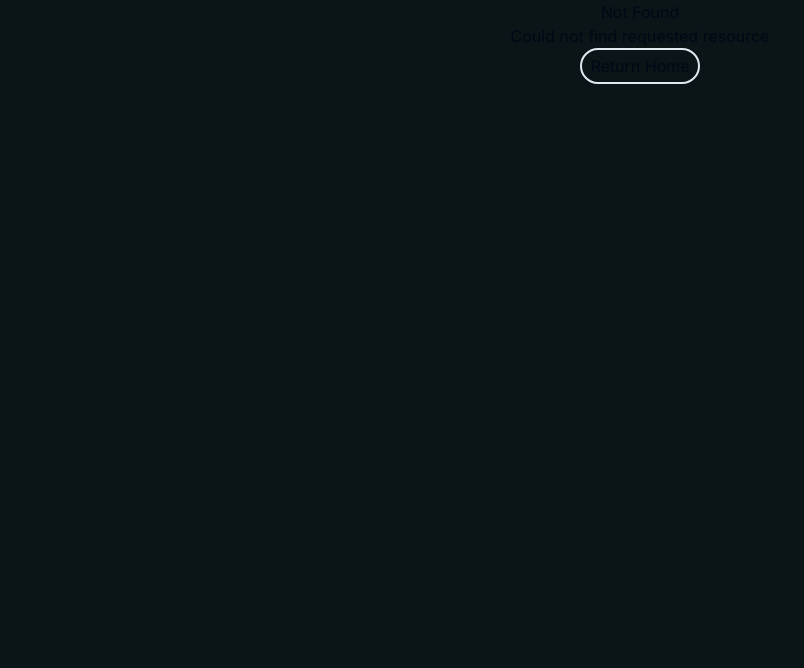
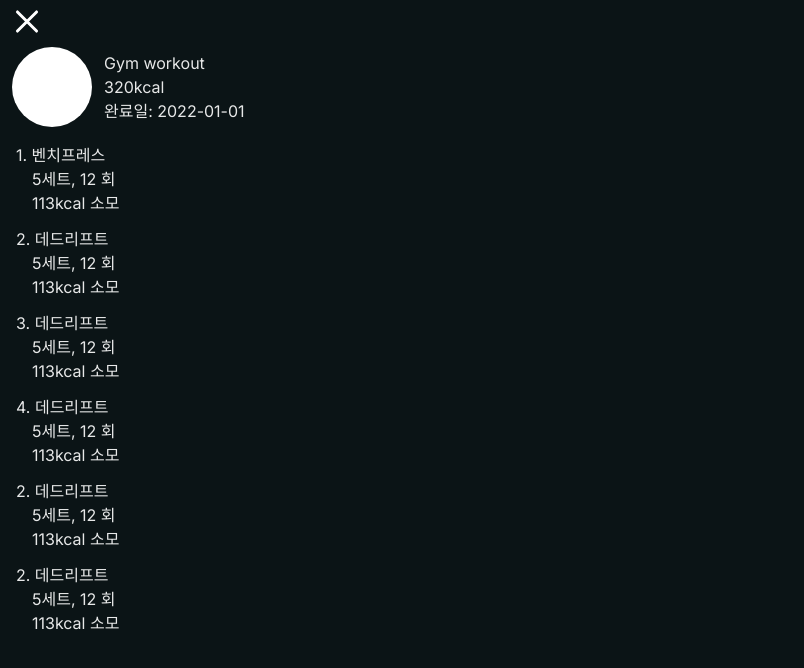
Before and after one commit to MJUZzang/muckGYMma, a Next.js app in the folder projects/fe/: page /plan-info/todo in a window 1280 px wide. Before the commit this address had no page. Shown: the top 668 px of the page, without its empty margins (0-804 px from the left). Built offline with nearby package versions, Linux system fonts and the light colour scheme.

Commit message:
feat: /plan-info/todo 페이지 생성

```diff
--- /dev/null
+++ b/projects/fe/app/_types/PlanInfo.ts
@@ -0,0 +1,3 @@
+interface PlanInfo {
+
+}
--- a/projects/fe/app/community/layout.tsx
+++ b/projects/fe/app/community/layout.tsx
@@ -33,7 +33,7 @@ const CommunityLayout: React.FC<CommunityLayoutProps> = (props) => {
     const pathname = usePathname();
 
     return (
-        <div className="">
+        <>
             <div className="flex flex-col border-b-[1px] border-b-gray-700">
                 <div className="flex items-center max-w-[935px] mx-auto w-full">
                     <LogoAndTitle />
@@ -56,7 +56,7 @@ const CommunityLayout: React.FC<CommunityLayoutProps> = (props) => {
             </div>
 
             <div className="h-full">{props.children}</div>
-        </div>
+        </>
     );
 };
 
--- a/projects/fe/app/plan-info/page.tsx
+++ b/projects/fe/app/plan-info/completed/page.tsx
@@ -2,6 +2,11 @@
 
 import { useRouter } from "next/navigation";
 import React from "react";
+
+interface PlanInfoProps {
+    className?: string;
+
+}
 
 function PlanInfo() {
     const router = useRouter();
--- /dev/null
+++ b/projects/fe/app/plan-info/todo/page.tsx
@@ -0,0 +1,94 @@
+"use client";
+
+import { useRouter } from "next/navigation";
+import React from "react";
+
+interface PlanInfoProps {
+    className?: string;
+
+}
+
+function PlanInfo() {
+    const router = useRouter();
+
+    return (
+        <div className={`h-[100dvh] flex flex-col`}>
+            {/* 엑스 버튼 */}
+            <div
+                className="cursor-pointer ml-3 mt-5"
+                onClick={() => {
+                    router.back();
+                }}
+            >
+                <div className="space-y-[5px]">
+                    <div className="h-[3px] w-[30px] bg-white rotate-45 rounded-full" />
+                    <div className="relative bottom-[8px] h-[3px] w-[30px] bg-white -rotate-45 rounded-full" />
+                </div>
+            </div>
+
+            <div className="flex flex-col mx-3 mt-4">
+                <div className="flex items-center gap-3">
+                    {/* 운동 아이콘 */}
+                    <div className="w-[80px] h-[80px] bg-white rounded-full" />
+                    <div>
+                        <p className="text-white/90">Gym workout</p>
+                        <p className="text-white/90">320kcal</p>
+                        <p className="text-white/90">완료일: 2022-01-01</p>
+                    </div>
+                </div>
+
+                <div className="space-y-3 mx-1 mt-4">
+                    <div className="">
+                        <p className="text-white/90">1. 벤치프레스</p>
+                        <div className="ml-4">
+                            <p className="text-white/90">5세트, 12 회</p>
+                            <p className="text-white/90">113kcal 소모</p>
+                        </div>
+                    </div>
+
+                    <div className="">
+                        <p className="text-white/90">2. 데드리프트</p>
+                        <div className="ml-4">
+                            <p className="text-white/90">5세트, 12 회</p>
+                            <p className="text-white/90">113kcal 소모</p>
+                        </div>
+                    </div>
+
+                    <div className="">
+                        <p className="text-white/90">3. 데드리프트</p>
+                        <div className="ml-4">
+                            <p className="text-white/90">5세트, 12 회</p>
+                            <p className="text-white/90">113kcal 소모</p>
+                        </div>
+                    </div>
+
+                    <div className="">
+                        <p className="text-white/90">4. 데드리프트</p>
+                        <div className="ml-4">
+                            <p className="text-white/90">5세트, 12 회</p>
+                            <p className="text-white/90">113kcal 소모</p>
+                        </div>
+                    </div>
+
+                    <div className="">
+                        <p className="text-white/90">2. 데드리프트</p>
+                        <div className="ml-4">
+                            <p className="text-white/90">5세트, 12 회</p>
+                            <p className="text-white/90">113kcal 소모</p>
+                        </div>
+                    </div>
+
+                    <div className="">
+                        <p className="text-white/90">2. 데드리프트</p>
+                        <div className="ml-4">
+                            <p className="text-white/90">5세트, 12 회</p>
+                            <p className="text-white/90">113kcal 소모</p>
+                        </div>
+                    </div>
+                </div>
+            </div>
+        </div>
+    );
+}
+
+export default PlanInfo;
--- a/projects/fe/app/profile/completed/page.tsx
+++ b/projects/fe/app/profile/completed/page.tsx
@@ -9,7 +9,7 @@ function Page() {
                 {Array.from({ length: 5 }).map((_, i) => (
                     <Link
                         key={i}
-                        href="/plan-info"
+                        href="/plan-info/completed"
                         className="pl-2 pr-4 py-2 flex items-center gap-2 border-b-white/10 border-b-[1px] hover:bg-white/10 transition duration-200"
                     >
                         <Muscle />
--- a/projects/fe/app/profile/layout.tsx
+++ b/projects/fe/app/profile/layout.tsx
@@ -22,7 +22,6 @@ const Page = ({
 
     return (
         <>
-            <div>
             <div className="mx-auto max-w-[935px] flex items-center justify-between px-3 mt-2 lg:mt-4 mb-4">
                 {/* User name */}
                 <div className="flex items-center gap-1">
@@ -46,7 +45,6 @@ const Page = ({
                         <div className="w-full h-[2.5px] lg:h-[3px] bg-white rounded-full" />
                         <div className="w-full h-[2.5px] lg:h-[3px] bg-white rounded-full" />
                         <div className="w-full h-[2.5px] lg:h-[3px] bg-white rounded-full" />
-                        </div>
                     </div>
                 </div>
             </div>
--- a/projects/fe/app/workout/layout.tsx
+++ b/projects/fe/app/workout/layout.tsx
@@ -14,17 +14,6 @@ const jua = Jua({
 const notoSans = Noto_Sans({ subsets: ["latin"] });
 const notnSerifJP = Noto_Serif_JP({ subsets: ["latin"], weight: "900" });
 
-const links = [
-    {
-        name: "To do",
-        href: "/workout/todo",
-    },
-    {
-        name: "Completed",
-        href: "/workout/completed",
-    },
-];
-
 interface WorkoutLayoutProps {
     children: React.ReactNode;
 }
@@ -32,10 +21,6 @@ interface WorkoutLayoutProps {
 const WorkoutLayout: React.FC<WorkoutLayoutProps> = (props) => {
     return (
         <div className="max-w-[935px] mx-auto w-full">
-            {/* <div className="flex items-center">
-                <LogoAndTitle />
-            </div> */}
-
             <div className="px-4 w-full">
                 <div className="mt-3">
                     <div className="flex justify-between">
--- a/projects/fe/app/workout/page.tsx
+++ b/projects/fe/app/workout/page.tsx
@@ -2,6 +2,7 @@
 
 import React, { useEffect } from "react";
 import Task from "@/workout/_components/Task";
+import Link from "next/link";
 
 const currentDate = new Date(); // 현재 로컬 시간
 
@@ -130,11 +131,10 @@ const Page = () => {
     }, []);
 
     return (
-        <div>
-            <div className="space-y-3 mt-3 mb-6 h-full">
-                {dummyList.map((task, index) => (
+        <div className="space-y-3 mt-3 mb-6 h-full">
+            {dummyList.map((task, index) => (
+                <Link key={index} className="block" href="/plan-info/todo">
                     <Task
-                        key={index}
                         type={task.type}
                         level={task.level}
                         duration={task.duration}
@@ -145,8 +145,8 @@ const Page = () => {
                             index
                         )} ${GetZIndex(index)}`}
                     />
-                ))}
-            </div>
+                </Link>
+            ))}
         </div>
     );
 };
```
Also changed, not shown: 1 other file (tests, documents, lock files or other folders). Lines whose indentation alone changed are shown as unchanged.
